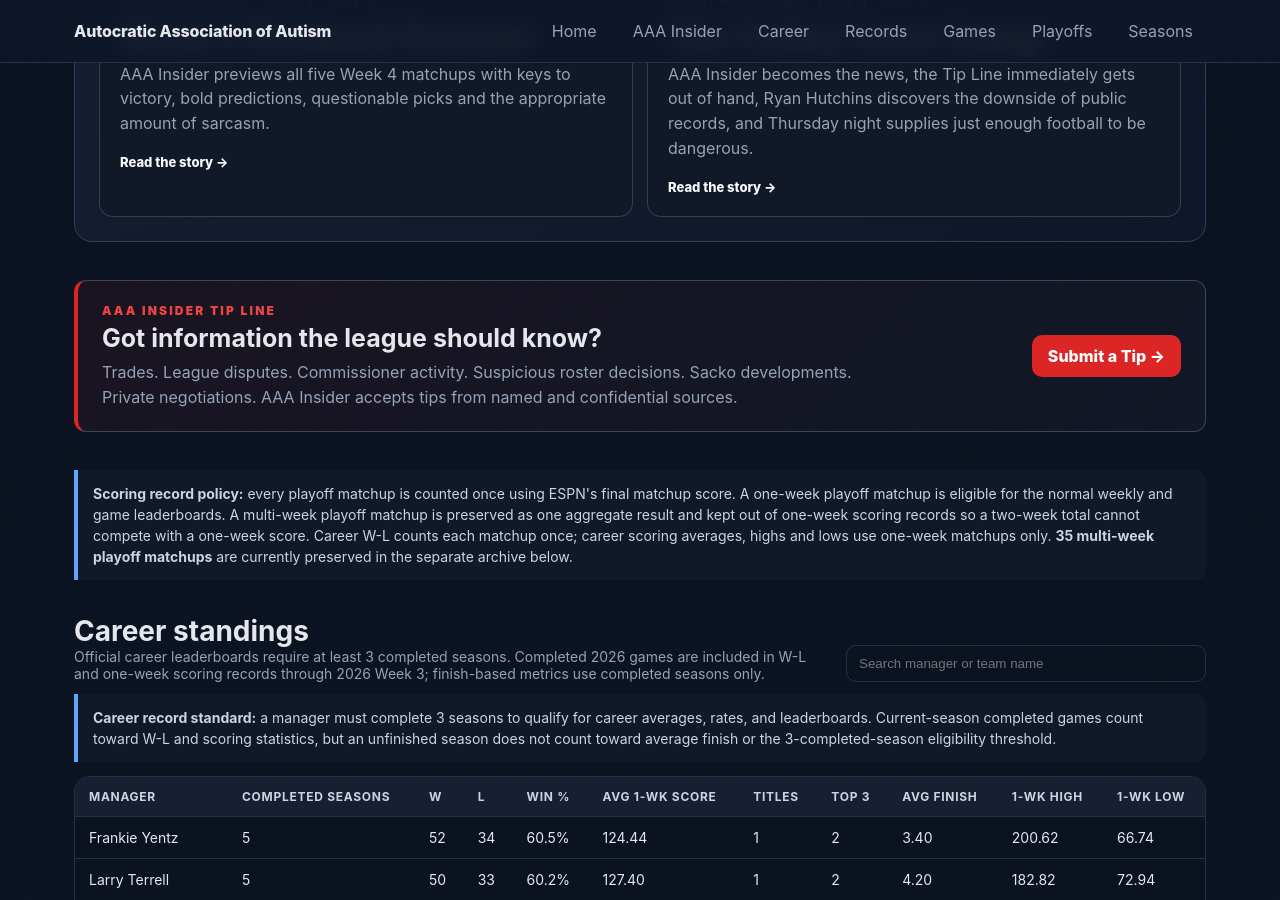
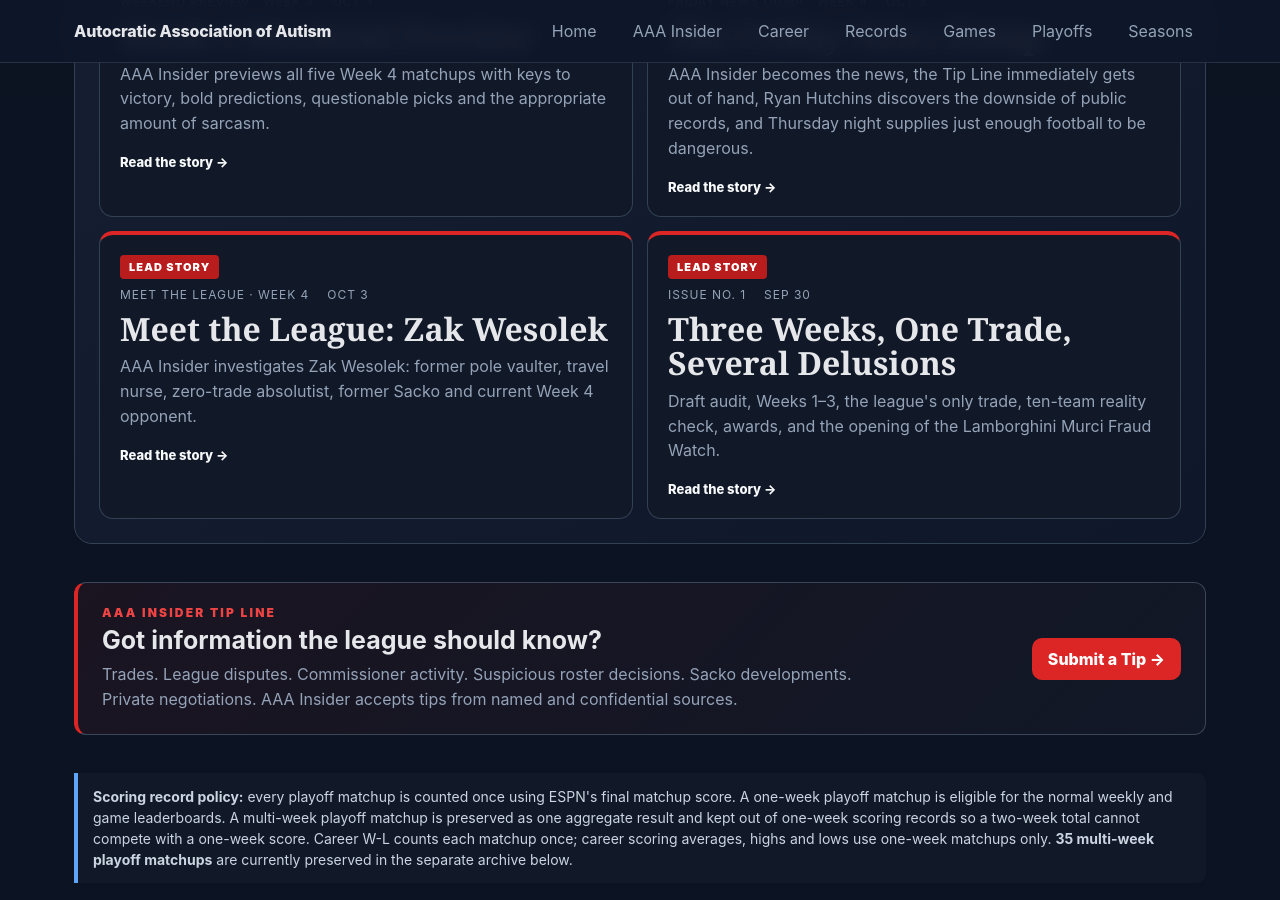
Before and after one commit to Autocratic-Association-of-Autism/AAA-Fantasy-Test, a Jekyll site: the page built from index.html, in a window 1280 px wide and 900 px high, scrolled down 846 px. Built offline with Jekyll 4.4.1, drawn with Linux system fonts in a browser that asks for light colours.

Commit message:
Keep four latest AAA Insider stories on homepage

```diff
--- a/index.html
+++ b/index.html
@@ -48,7 +48,7 @@ layout: null
   </div>
 
   <div class="home-story-grid">
-    {% for issue in issues limit:2 %}
+    {% for issue in issues limit:4 %}
     <a class="home-story-card home-story-lead" href="{{ issue.url | relative_url }}">
       <div class="insider-tag">Lead Story</div>
       <div class="issue-meta">
```
